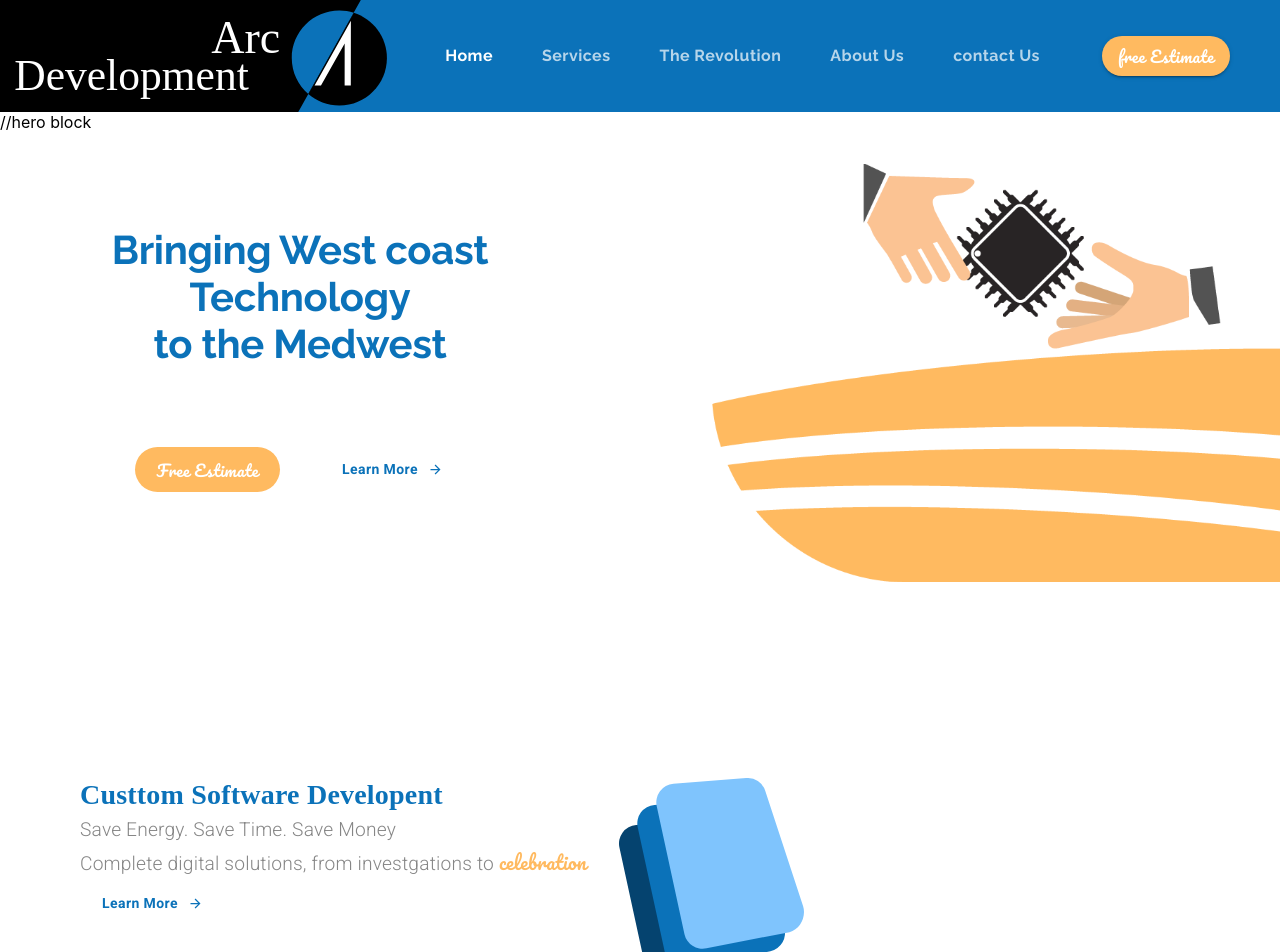
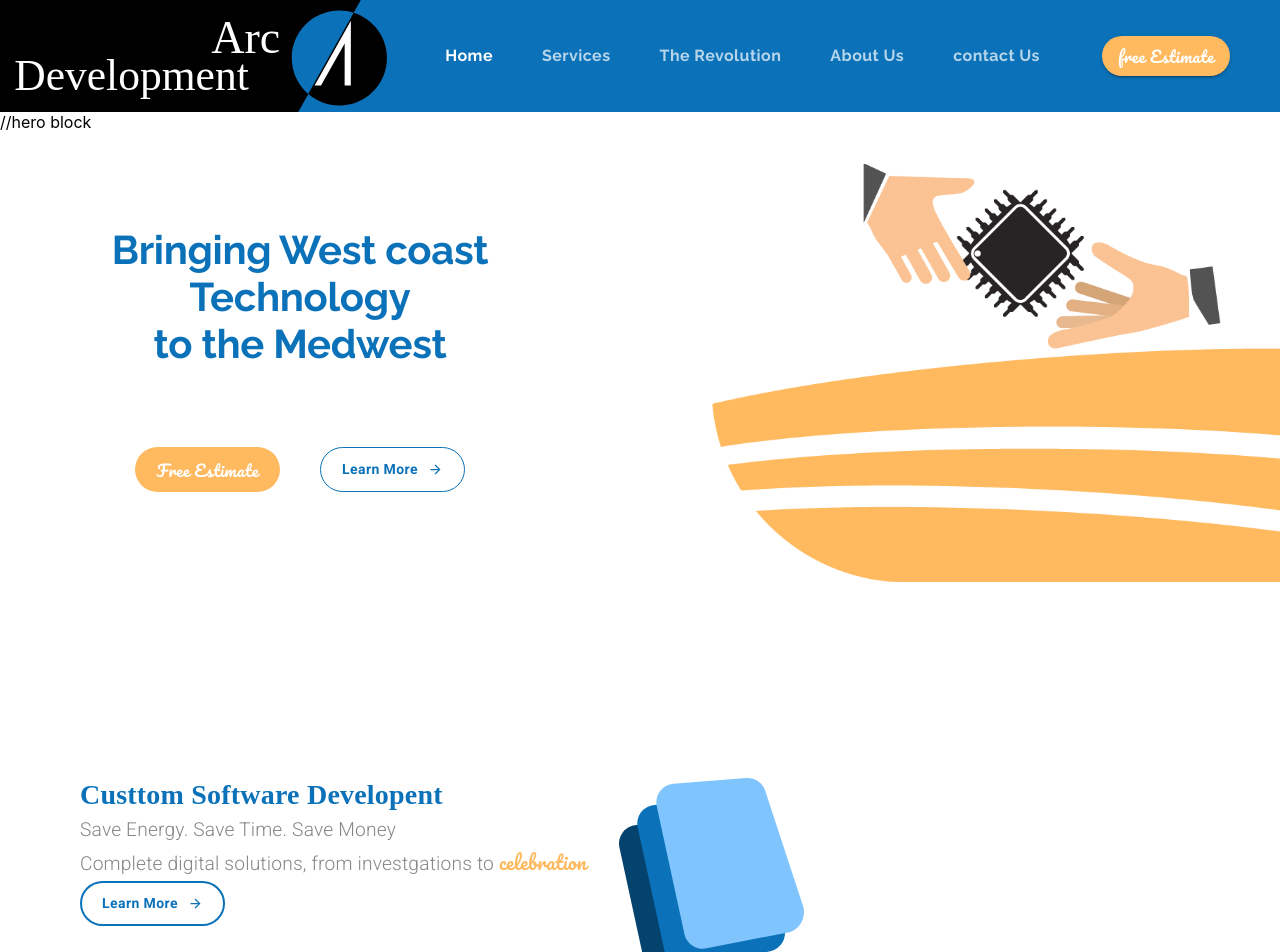
Before and after one commit to MuhamedAhmedFarid/ArckDevelopent, a React (Create React App) app: page / in a window 1280 px wide. Shown: the top 952 px of the page. Built offline with nearby package versions, Linux system fonts and the light colour scheme.

Commit message:
done with the home page

```diff
--- a/src/App.js
+++ b/src/App.js
@@ -21,7 +21,7 @@ function App() {
           setSelcted={setSelcted}
         />
         <Routes>
-          <Route exact path="/" Component={LandingPage} />
+          <Route exact path="/" element={ <LandingPage  setValue={setValue} setSelcted={setSelcted} />} />
           <Route path="/service" element={<div>service</div>} />
           <Route path="/customesoftware" element={<div>customsogtware</div>} />
           <Route path="/mobileapps" element={<div>mobielaps</div>} />
--- a/src/components/LandingPage.js
+++ b/src/components/LandingPage.js
@@ -1,5 +1,6 @@
 import React from "react";
 import Lottie from "react-lottie";
+import { Link } from "react-router-dom";
 import { makeStyles, useTheme } from "@material-ui/core/styles";
 import Button from "@material-ui/core/Button";
 import Grid from "@material-ui/core/Grid";
@@ -7,7 +8,7 @@ import ButtonArrow from "./ui/5.1 ButtonArrow";
 import animationData from '../animations/landinganimation/data'
 import Typography from "@material-ui/core/Typography";
 import customSoftwareIcon from '../assets/Custom Software Icon.svg'
-import  useMediaQuery  from "@material-ui/core/useMediaQuery";
+import useMediaQuery from "@material-ui/core/useMediaQuery";
 import mobileIcon from "../assets/mobileIcon.svg"
 import Card from '@material-ui/core/Card'
 import CardContent from '@material-ui/core/CardContent'
@@ -16,6 +17,7 @@ import revolutionBackground from '../assets/repeatingBackground.svg'
 import infoBackground from '../assets/infoBackground.svg'
 
 import websitesIcon from '../assets/websiteIcon.svg'
+import CallToAction from "./ui/CallToaction";
 const useStyles = makeStyles(theme => ({
     animation: {
         minWidth: "21em",
@@ -49,19 +51,20 @@ const useStyles = makeStyles(theme => ({
         },
     },
     learnButtonHero: {
-        borderColor: theme.palette.common.arcBlue,
+        border: `1px solid ${theme.palette.common.arcBlue}`,
         color: theme.palette.common.arcBlue,
-        borderWidth: 2,
+        // borderWidth: 2,
         textTransform: "none",
         borderRadius: 50,
         fontFamily: "Roboto",
         fontWeight: "bold",
         height: "45px",
         width: '145px',
-        fontSize: '0.9'
+        fontSize: '0.9',
+
     },
     learnButton: {
-        borderColor: theme.palette.common.arcBlue,
+        border: `1px solid ${theme.palette.common.arcBlue}`,
         color: theme.palette.common.arcBlue,
         borderWidth: 2,
         textTransform: "none",
@@ -88,14 +91,14 @@ const useStyles = makeStyles(theme => ({
     },
     icon: {
         marginLeft: "2rem",
-        [theme.breakpoints.down("xs")]:{
+        [theme.breakpoints.down("xs")]: {
             marginLeft: 0
         }
 
     },
-    serviseContainer:{
-        marginTop: '12em' ,
-        [theme.breakpoints.down("sm")] : {
+    serviseContainer: {
+        marginTop: '12em',
+        [theme.breakpoints.down("sm")]: {
             padding: 25
         }
     },
@@ -112,7 +115,7 @@ const useStyles = makeStyles(theme => ({
         boxShadow: theme.shadows[10],
         borderRadius: 15,
         padding: '10em',
-        [theme.breakpoints.down("sm")] : {
+        [theme.breakpoints.down("sm")]: {
             paddingTop: '8em',
             paddingBottom: '8em',
             paddingLeft: 0,
@@ -122,12 +125,14 @@ const useStyles = makeStyles(theme => ({
         }
     },
     infoBackground: {
-        backgroundImage : `url(${infoBackground})`,
+        backgroundImage: `url(${infoBackground})`,
         backgroundSize: 'cover',
         backgroundPosition: 'center',
         backgroundRepeat: 'no-repeat',
         width: "100%",
         height: '100%',
+
+
 
     },
     // infoText: {
@@ -136,10 +141,11 @@ const useStyles = makeStyles(theme => ({
 
 }))
 
-export default function LandingPage() {
+export default function LandingPage(props) {
     const classes = useStyles()
     const theme = useTheme()
     const matchesSM = useMediaQuery(theme.breakpoints.down("sm"))
+    const matchesXS = useMediaQuery(theme.breakpoints.down("xs"))
     const defaultOptions = {
         loop: true,
         autoplay: true,
@@ -160,11 +166,11 @@ export default function LandingPage() {
                         <Typography align="center" variant="h2">Bringing West coast Technology <br /> to the Medwest</Typography>
                         <Grid container justify="center" className={classes.buttonContainer}>
                             <Grid item >
-                                <Button className={classes.estimteButton}
+                                <Button component={Link} to="/estimate" onClick={() => props.setValue(5)} className={classes.estimteButton}
                                     veriant="contained">Free Estimate</Button>
                             </Grid>
                             <Grid item >
-                                <Button className={classes.learnButtonHero} veriant="outlined"><span style={{ marginRight: 10 }}>Learn More</span> <ButtonArrow width={15} height={15} fill={theme.palette.common.arcBlue} /></Button>
+                                <Button component={Link} to="/revolution" onClick={() => props.setValue(2)} className={classes.learnButtonHero} veriant="outlined"><span style={{ marginRight: 10 }}>Learn More</span> <ButtonArrow width={15} height={15} fill={theme.palette.common.arcBlue} /></Button>
                             </Grid>
                         </Grid>
                     </Grid>
@@ -175,7 +181,7 @@ export default function LandingPage() {
             </Grid>
             <Grid item >
                 <Grid container direction="row" className={classes.serviseContainer} justify={matchesSM ? "center" : undefined}>
-                    <Grid item style={{marginLeft: matchesSM ? 0 : "5em", textAlign: matchesSM ? "center" : undefined }}>
+                    <Grid item style={{ marginLeft: matchesSM ? 0 : "5em", textAlign: matchesSM ? "center" : undefined }}>
                         <Typography variant="h4">
                             Custtom Software Developent
                         </Typography>
@@ -185,10 +191,10 @@ export default function LandingPage() {
                         <Typography variant="subtitle1">
                             Complete digital solutions, from investgations to {""} <span className={classes.specialText}>  celebration</span>
                         </Typography>
-                        <Button className={classes.learnButton}  veriant="outlined"><span style={{ marginRight: 10 }}>Learn More</span> <ButtonArrow width={15} height={15} fill={theme.palette.common.arcBlue} /></Button>
+                        <Button component={Link} to="/customesoftware" onClick={() => {props.setValue(1); props.setSelcted(1)}} className={classes.learnButton} veriant="outlined"><span style={{ marginRight: 10 }}>Learn More</span> <ButtonArrow width={15} height={15} fill={theme.palette.common.arcBlue} /></Button>
                     </Grid>
                     <Grid item justify="center" alignItems="center">
-                        <img  className={classes.icon} src={customSoftwareIcon} />
+                        <img className={classes.icon} src={customSoftwareIcon} />
 
                     </Grid>
                 </Grid>
@@ -199,7 +205,7 @@ export default function LandingPage() {
 
             <Grid item >
                 <Grid container direction="row" className={classes.serviseContainer} justify={matchesSM ? "center" : "flex-end"}>
-                    <Grid item style={{marginLeft: matchesSM ? 0 : "5em" ,textAlign: matchesSM ? "center" : undefined }}>
+                    <Grid item style={{ marginLeft: matchesSM ? 0 : "5em", textAlign: matchesSM ? "center" : undefined }}>
                         <Typography variant="h4">
                             iOS/Android App devices
                         </Typography>
@@ -207,12 +213,12 @@ export default function LandingPage() {
                             Extend Functionality.Extend Acess. Increase Engaigment.
                         </Typography>
                         <Typography variant="subtitle1">
-                           Integrate your web experince or create a standlone {matchesSM ? null : <br/> } with either mobile platform
+                            Integrate your web experince or create a standlone {matchesSM ? null : <br />} with either mobile platform
                         </Typography>
-                        <Button className={classes.learnButton}  veriant="outlined"><span style={{ marginRight: 10 }}>Learn More</span> <ButtonArrow width={15} height={15} fill={theme.palette.common.arcBlue} /></Button>
+                        <Button component={Link} to="/mobileapps" onClick={() => {props.setValue(1); props.setSelcted(2)}} className={classes.learnButton} veriant="outlined"><span style={{ marginRight: 10 }}>Learn More</span> <ButtonArrow width={15} height={15} fill={theme.palette.common.arcBlue} /></Button>
                     </Grid>
-                    <Grid item justify="center" alignItems="center" style={{marginRight: '5em'}}>
-                        <img  className={classes.icon} src={mobileIcon} />
+                    <Grid item justify="center" alignItems="center" style={{ marginRight: '5em' }}>
+                        <img className={classes.icon} src={mobileIcon} />
 
 
                     </Grid>
@@ -223,7 +229,7 @@ export default function LandingPage() {
 
             <Grid item >
                 <Grid container direction="row" className={classes.serviseContainer} justify={matchesSM ? "center" : undefined}>
-                    <Grid item style={{marginLeft: matchesSM ? 0 : "5em", textAlign: matchesSM ? "center" : undefined }}>
+                    <Grid item style={{ marginLeft: matchesSM ? 0 : "5em", textAlign: matchesSM ? "center" : undefined }}>
                         <Typography variant="h4">
                             Website Developent
                         </Typography>
@@ -233,19 +239,19 @@ export default function LandingPage() {
                         <Typography variant="subtitle1">
                             Optimized for Engines, built for speed.
                         </Typography>
-                        <Button className={classes.learnButton}  veriant="outlined"><span style={{ marginRight: 10 }}>Learn More</span> <ButtonArrow width={15} height={15} fill={theme.palette.common.arcBlue} /></Button>
+                        <Button component={Link} to="/websites" onClick={() => {props.setValue(1); props.setSelcted(3)}} className={classes.learnButton} veriant="outlined"><span style={{ marginRight: 10 }}>Learn More</span> <ButtonArrow width={15} height={15} fill={theme.palette.common.arcBlue} /></Button>
                     </Grid>
                     <Grid item justify="center" alignItems="center">
-                        <img  className={classes.icon} src={websitesIcon} />
+                        <img className={classes.icon} src={websitesIcon} />
 
                     </Grid>
                 </Grid>
             </Grid>
             <Grid item>
-                <Grid container style={{height: '100em',marginTop: '12em'}} justify="center" alignItems="center" >
+                <Grid container style={{ height: '100em', marginTop: '12em' }} justify="center" alignItems="center" >
                     <Card className={classes.revolutionCard}>
                         <CardContent>
-                        <Grid container direction="column"  item style={{textAlign: 'center'}}>
+                            <Grid container direction="column" item style={{ textAlign: 'center' }}>
                                 <Grid >
                                     <Typography variant="h3" gutterBottom >The Revolution</Typography>
                                 </Grid>
@@ -253,12 +259,12 @@ export default function LandingPage() {
                                     <Typography variant="subtitle1">
                                         Visionary inights cuopled cutting-adge techolgy is a  reccipe for revolution
                                     </Typography>
-                                <Button className={classes.learnButtonHero} veriant="outlined"><span style={{ marginRight: 10 }}>Learn More</span> <ButtonArrow width={15} height={15} fill={theme.palette.common.arcBlue} /></Button>
+                                    <Button component={Link} to="/revolution" onClick={() => props.setValue(2)} className={classes.learnButtonHero} veriant="outlined"><span style={{ marginRight: 10 }}>Learn More</span> <ButtonArrow width={15} height={15} fill={theme.palette.common.arcBlue} /></Button>
                                 </Grid>
                             </Grid>
                         </CardContent>
                     </Card>
-                <div  className={classes.revolutionBackground}/>
+                    <div className={classes.revolutionBackground} />
                 </Grid>
             </Grid>
 
@@ -266,19 +272,48 @@ export default function LandingPage() {
 
 
             <Grid item >
-                <Grid container style={{height: '800em'}} direction="row" alignItems="center">
-                    <Grid item className={classes.infoText} style={{position : "absolute", marginLeft: '5em'}}  >
+                <Grid container style={{ height: '100em' }} direction="row" alignItems="center">
+
+                    <Grid item container style={{position: "absolute", textAlign: matchesXS ? "center" : "inherit"}} direction={matchesXS ? "column" : "row"} spacing={matchesXS ? 10 : 0}>
+                    <Grid sm item className={classes.infoText} style={{  marginLeft: matchesXS ? 0 : matchesSM ? "2em" : '5em' }}  >
                         <Grid container direction="column">
-                            <Typography variant="h2" style={{color:'white'}}>
+                            <Typography variant="h2" style={{ color: 'white' }}>
                                 About US
                             </Typography>
                             <Typography variant="subtitle2">
                                 Let's get personal.
                             </Typography>
+                            <Grid item>
+                                <Button component={Link} to="/about" onClick={() => props.setValue(3)} className={classes.learnButton} veriant="outlined" style={{ color: 'white', borderColor: "white" }}><span style={{ marginRight: 10 }}>Learn More</span> <ButtonArrow width={15} height={15} fill='white' /></Button>
                             </Grid>
                         </Grid>
-                    <div className={classes.infoBackground}  />
                     </Grid>
+
+                    <Grid item sm className={classes.infoText} style={{  marginRight: matchesXS ? 0 :  matchesSM ? "2em " : '5em',  textAlign: matchesXS ? "center" : 'right'  }}  >
+                        <Grid container direction="column">
+                            <Typography variant="h2" style={{ color: 'white' }}>
+                                Contact US
+                            </Typography>
+                            <Typography variant="subtitle2">
+                                Say Hello
+                            </Typography>
+                            <Grid item>
+                                <Button component={Link} to="/contact" onClick={() => props.setValue(4)} className={classes.learnButton} veriant="outlined" style={{ color: 'white', borderColor: "white" }}><span style={{ marginRight: 10 }}>Learn More</span> <ButtonArrow width={15} height={15} fill='white' /></Button>
+                            </Grid>
+                        </Grid>
+                    </Grid>
+                    </Grid>
+
+                    <div className={classes.infoBackground} />
+                </Grid>
+            </Grid>
+
+
+
+
+
+            <Grid item>
+                <CallToAction setValue={props.setValue} />
             </Grid>
         </Grid>
 
--- /dev/null
+++ b/src/components/ui/CallToaction.js
@@ -0,0 +1,96 @@
+import React from "react";
+import Grid from '@material-ui/core/Grid'
+import Typography from "@material-ui/core/Typography";
+import { makeStyles, useTheme } from "@material-ui/core/styles";
+import Button from '@material-ui/core/Button'
+import ButtonArrow from "./5.1 ButtonArrow";
+import { Link } from "react-router-dom";
+
+import  useMediaQuery  from "@material-ui/core/useMediaQuery";
+import background from '../../assets/background.jpg'
+import mobileBackgroun from '../../assets/mobileBackground.jpg'
+
+
+const useStyles = makeStyles(theme => ({
+    learnButton: {
+        border: `1px solid ${theme.palette.common.arcBlue}`,
+        color: theme.palette.common.arcBlue,
+        borderWidth: 2,
+        textTransform: "none",
+        borderRadius: 50,
+        fontFamily: "Roboto",
+        fontWeight: "bold",
+        height: "45px",
+        width: '145px',
+        fontSize: '0.9',
+        "&:hover": {
+            backgroundColor: theme.palette.secondary.light
+        },
+        [theme.breakpoints.down("sm")]: {
+            marginBottom: "2rem",
+            "&:hover": {
+                backgroundColor: theme.palette.secondary.light
+            }
+
+        }
+    },
+    background : {
+        backgroundImage: `url(${background})`,
+        backgroundSize: 'cover',
+        backgroundAttachment: "fixed",
+        backgroundPosition: 'center',
+        backgroundRepeat: 'no-repeat',
+        width: '100%',
+        height: '60em',
+        [theme.breakpoints.down("md")]: {
+            backgroundImage: `url(${mobileBackgroun})`,
+            backgroundAttachment: "inherit",
+        }
+    },
+    estimateButton:{
+        ...theme.typography.estimate,
+        borderRadius: 50,
+        height: 80,
+        width: 205,
+        backgroundColor: theme.palette.common.arcOrange,
+        fontSize: "1.5rem",
+        marginRight: "5em",
+        marginLeft: '2em',
+        [theme.breakpoints.down("sm")] :{
+            marginRight: 0,
+            marginLeft: 0 ,
+        }
+
+    }
+}))
+
+export default function CallToAction(props) {
+    const classes = useStyles()
+    const theme = useTheme()
+    const machesSM = useMediaQuery(theme.breakpoints.down("sm"))
+
+    return (
+        <Grid container className={classes.background}  justify={machesSM ? 'center' : 'space-between'}  alignItems="center" direction={machesSM ? 'column' : "row"}>
+            <Grid item style={{ marginLeft: machesSM ? 0 :  "5em",textAlign: machesSM ? "center" : "inherit"}}>
+                <Grid container direction="column">
+                    <Grid item >
+                        <Typography variant="h2">Simpl  e Software. <br /> Revolution </Typography>
+                        <Typography variant="subtitle2" style={{fontSize: "1.5rem"}}>Take advantage of the  21st Century.</Typography>
+
+                        <Grid item >
+                            <Button component={Link} to="/revolution" onClick={() => props.setValue(2)} className={classes.learnButton} veriant="outlined" ><span style={{ marginRight: 5 }}>Learn More</span> <ButtonArrow width={15} height={15} fill={theme.palette.common.arcBlue} /></Button>
+                        </Grid>
+                    </Grid>
+                </Grid>
+
+            </Grid>
+            <Grid item >
+                <Button component={Link} to="/estimate" veriant="contained" onClick={() => props.setValue(5)} className={classes.estimateButton}>
+                    Free estimate
+                </Button>
+            </Grid>
+
+        </Grid>
+    )
+
+}
--- a/src/components/ui/Header.js
+++ b/src/components/ui/Header.js
@@ -163,6 +163,9 @@ function Header(props) {
             }
           }
           break;
+        case "/estimate":
+          props.setValue(5)
+        break
         default:
           break;
       }
@@ -199,7 +202,7 @@ function Header(props) {
         ))}
 
       </Tabs>
-      <Button variant="contained" className={classes.button}>
+      <Button component={Link} to="/estimate" variant="contained" onClick={() =>  props.setValue(5)} className={classes.button}>
         free Estimate
       </Button>
       <Menu
```
Lines whose indentation alone changed are shown as unchanged.
